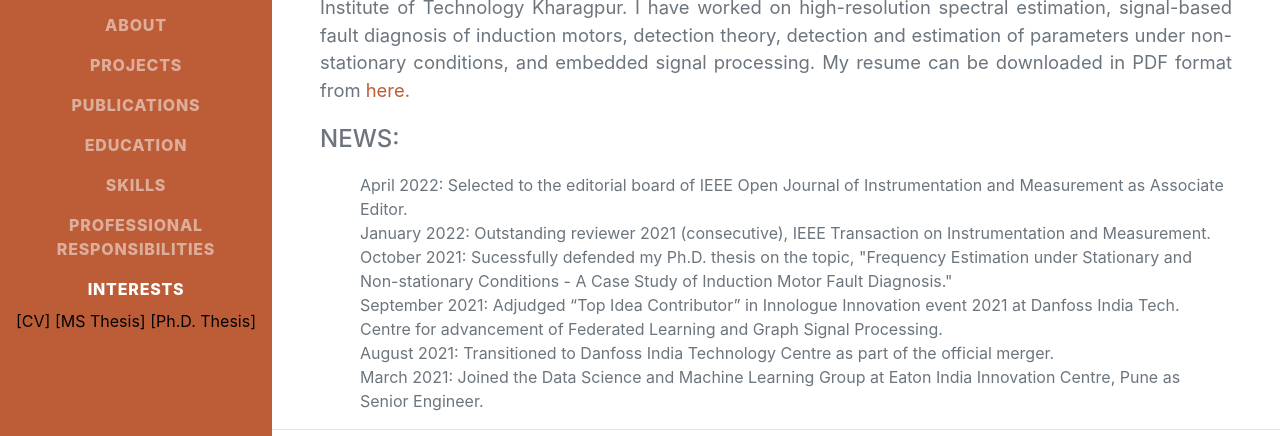
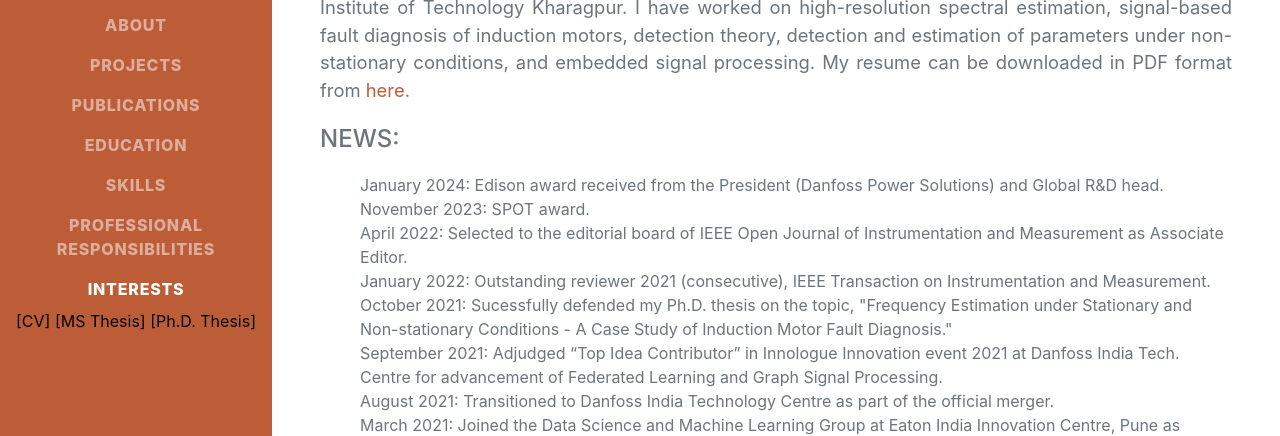
Before and after one commit to eceanik/eceanik.github.io, a plain HTML site: page index.html in a window 1280 px wide. Shown: the part 299-735 px from the top of the page. Drawn offline with nearby package versions, Linux system fonts and the light colour scheme; a web font is replaced by a local one.

Commit message:
Update index.html
Spot and Edison award added

```diff
--- a/index.html
+++ b/index.html
@@ -64,6 +64,8 @@
 					<!--Currently looking for postdoc opportunities broadly in the area of computational imaging and spectrogram applications.-->
                     <div class="subheading subheadingCapitalize mb-3">NEWS:</div>
 						<ul style="list-style-type:none;">
+						<li>  January 2024: Edison award received from the President (Danfoss Power Solutions) and Global R&D head. </li>
+						<li>  November 2023: SPOT award. </li>
 						<li>  April 2022: Selected to the editorial board of IEEE Open Journal of Instrumentation and Measurement as Associate Editor. </li>
 						<li>  January 2022: Outstanding reviewer 2021 (consecutive), IEEE Transaction on Instrumentation and Measurement. </li>
 						<li>  October 2021: Sucessfully defended my Ph.D. thesis on the topic, "Frequency Estimation under Stationary and Non-stationary Conditions - A Case Study of Induction Motor Fault Diagnosis." </li>
```
